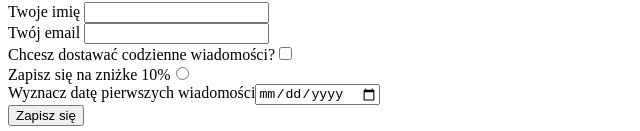
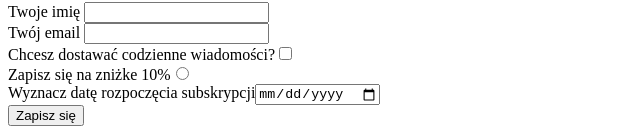
Before and after one commit to SzczepanGrela/SzczepanGrela_lab_programowanie, a plain HTML site: page strona/index.html in a window 1280 px wide. Shown: the part 1579-1710 px from the top of the page, 0-640 px from the left. Drawn offline with Linux system fonts and the light colour scheme.

Commit message:
zmiana 2

```diff
--- a/strona/index.html
+++ b/strona/index.html
@@ -110,7 +110,8 @@
             <label><br>Twój email <input name="mail" type="email"></label>
             <label><br>Chcesz dostawać codzienne wiadomości?<input name="daily" type="checkbox"></label>
             <label><br>Zapisz się na zniżke 10%<input name="discount" type="radio"></label>
-            <label><br>Wyznacz datę pierwszych wiadomości<input name="data" type="date"></label>
+            <label><br>Wyznacz datę rozpoczęcia subskrypcji<input name="data" type="date"></label>
+
 
             <br><input value="Zapisz się" type="submit">
 
```
